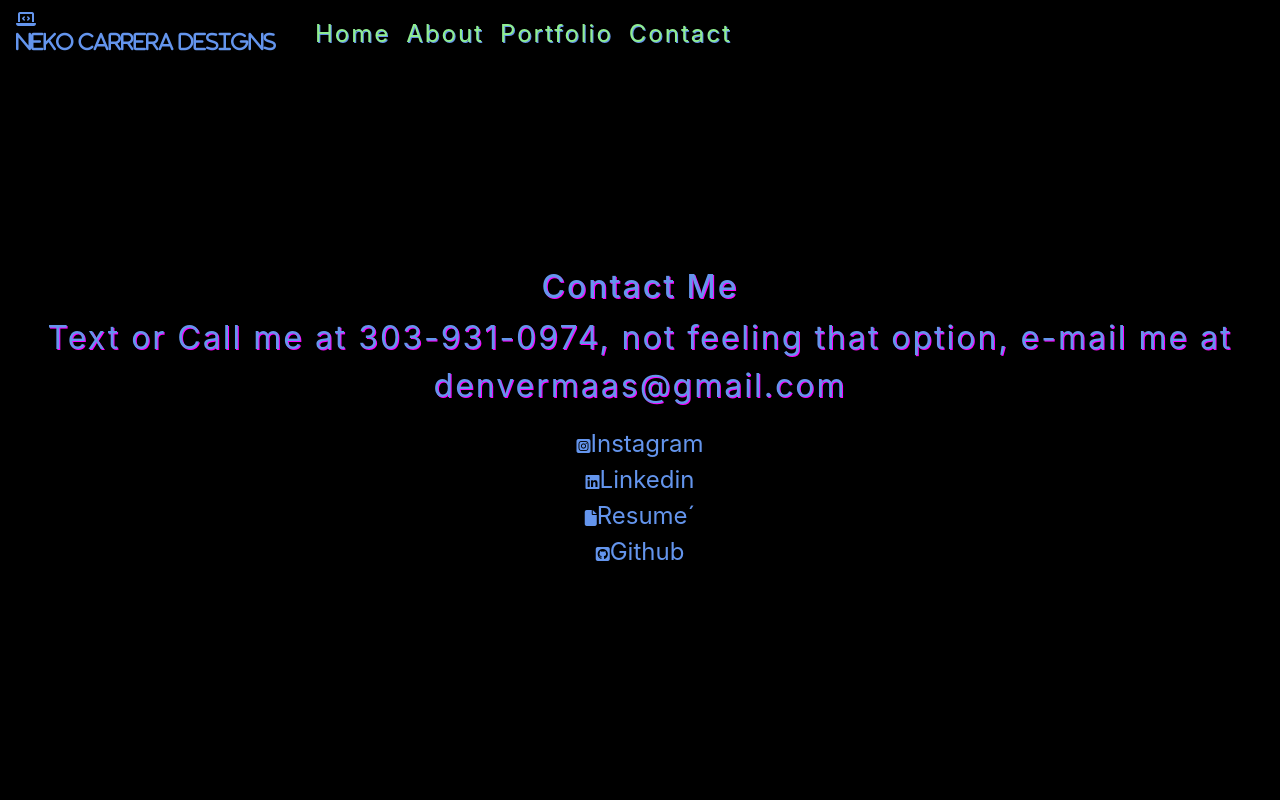
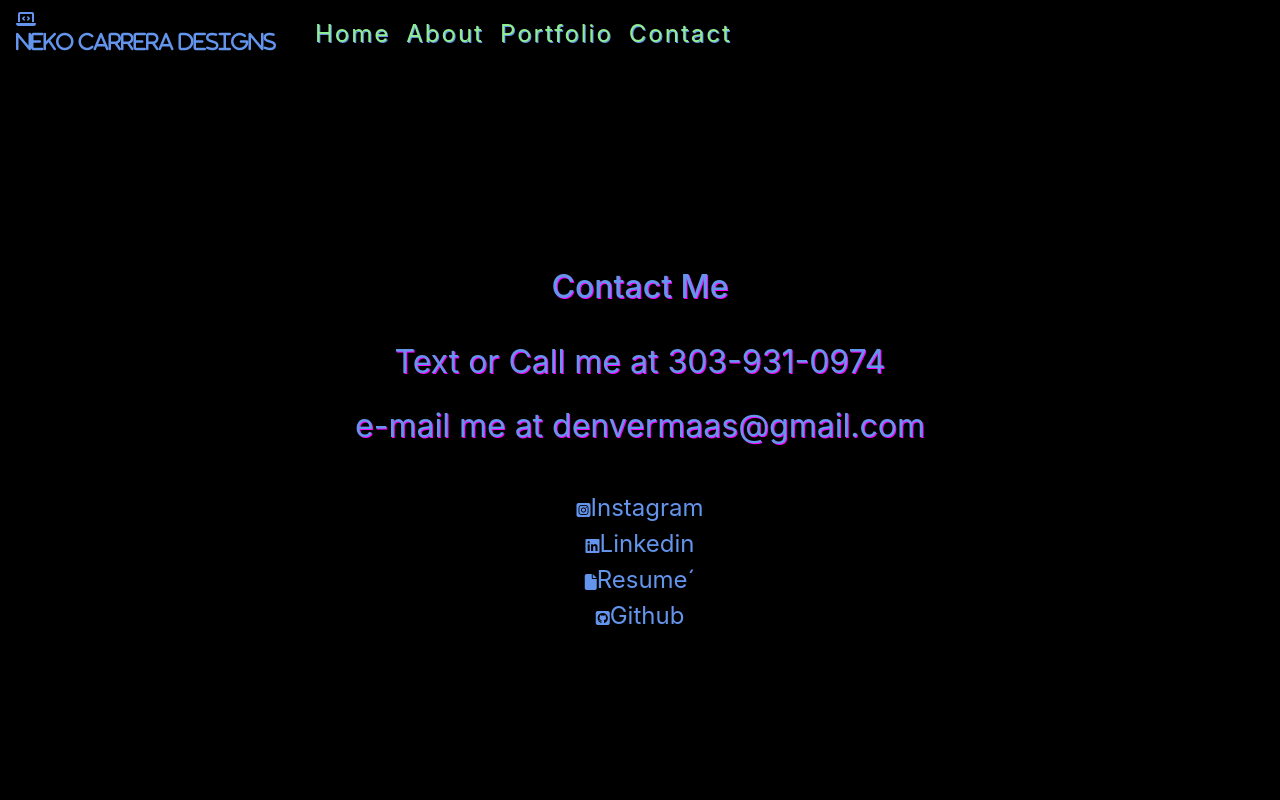
Before and after one commit to NekoCarreraDesigns/react-portfolio-3, a React (Create React App) app: page /contact-me in a window 1280 px wide. Shown: the top 800 px of the page. Built offline with nearby package versions, Linux system fonts and the light colour scheme.

Commit message:
added new version to package.json, fixed contact page

```diff
--- a/package.json
+++ b/package.json
@@ -1,6 +1,6 @@
 {
   "name": "react-portfolio-3",
-  "version": "0.1.0",
+  "version": "1.6.0",
   "private": true,
   "dependencies": {
     "@testing-library/jest-dom": "^4.2.4",
--- a/src/components/Contact/Contact.css
+++ b/src/components/Contact/Contact.css
@@ -3,14 +3,19 @@
     color: cornflowerblue;
     text-align: center;
     padding-top: 200px;
-    padding-bottom: 200px;
+    padding-bottom: 400px;
+    margin: auto;
 
+}
+
+.icon {
+    size: 20px;
 }
 
 .holla-at-me {
     font-size: 32px;
     text-shadow: magenta 1px 1px;
-    letter-spacing: 2px;
+
 }
 
 .button2 {
--- a/src/components/Contact/Contact.js
+++ b/src/components/Contact/Contact.js
@@ -6,12 +6,21 @@ function Contact() {
         <div className="contact-me">
             <ul className="list-unstyled">
                 <h2 className="holla-at-me">Contact Me</h2>
-                <p className="holla-at-me">Text or Call me at 303-931-0974, not feeling that option, e-mail me at denvermaas@gmail.com</p>
-                <li><i className="fab fa-instagram-square" /><a rel="noopener noreferrer" className="button2" target="_blank" href="https://www.instagram.com/LaVeyathan78">Instagram</a></li>
-                <li><i className="fab fa-linkedin" /><a rel="noopener noreferrer" className="button2" target="_blank" href="https://www.linkedin.com/in/nekocarrera1978">Linkedin</a></li>
-                <li><i className="fas fa-file" /><a rel="noopener noreferrer" className="button2" target="_blank" href="https://1drv.ms/w/s!BBBgULp6C0cCgxhpO_w6NsZDzlAH?e=ppaGqH">Resume´</a>
-                    <li><i className="fab fa-github-square" /><a rel="noopener noreferrer" className="button2" target="_blank" href="https://github.com/NekoCarreraDesigns">Github</a></li>
-                </li>
+                <br></br>
+                <p className="holla-at-me">Text or Call me at 303-931-0974</p>
+                <p className="holla-at-me">e-mail me at denvermaas@gmail.com</p>
+                <br></br>
+                <div>
+                    <i className="icon fab fa-instagram-square" /><a rel="noopener noreferrer" className="button2" target="_blank" href="https://www.instagram.com/LaVeyathan78">Instagram</a>
+                    <br></br>
+                    <i className="icon fab fa-linkedin" /><a rel="noopener noreferrer" className="button2" target="_blank" href="https://www.linkedin.com/in/nekocarrera1978">Linkedin</a>
+                    <br></br>
+                    <i className="icon fas fa-file" /><a rel="noopener noreferrer" className="button2" target="_blank" href="https://docs.google.com/document/d/1r9NBjCkj_Q5LOli6ad242eGSwj20QfrdPi89Oz9QqGg/edit?usp=sharing">Resume´</a>
+                    <br></br>
+                    <i className="icon fab fa-github-square" /><a rel="noopener noreferrer" className="button2" target="_blank" href="https://github.com/NekoCarreraDesigns">Github</a>
+                    <br></br>
+
+                </div>
             </ul>
         </div>
     )
```
